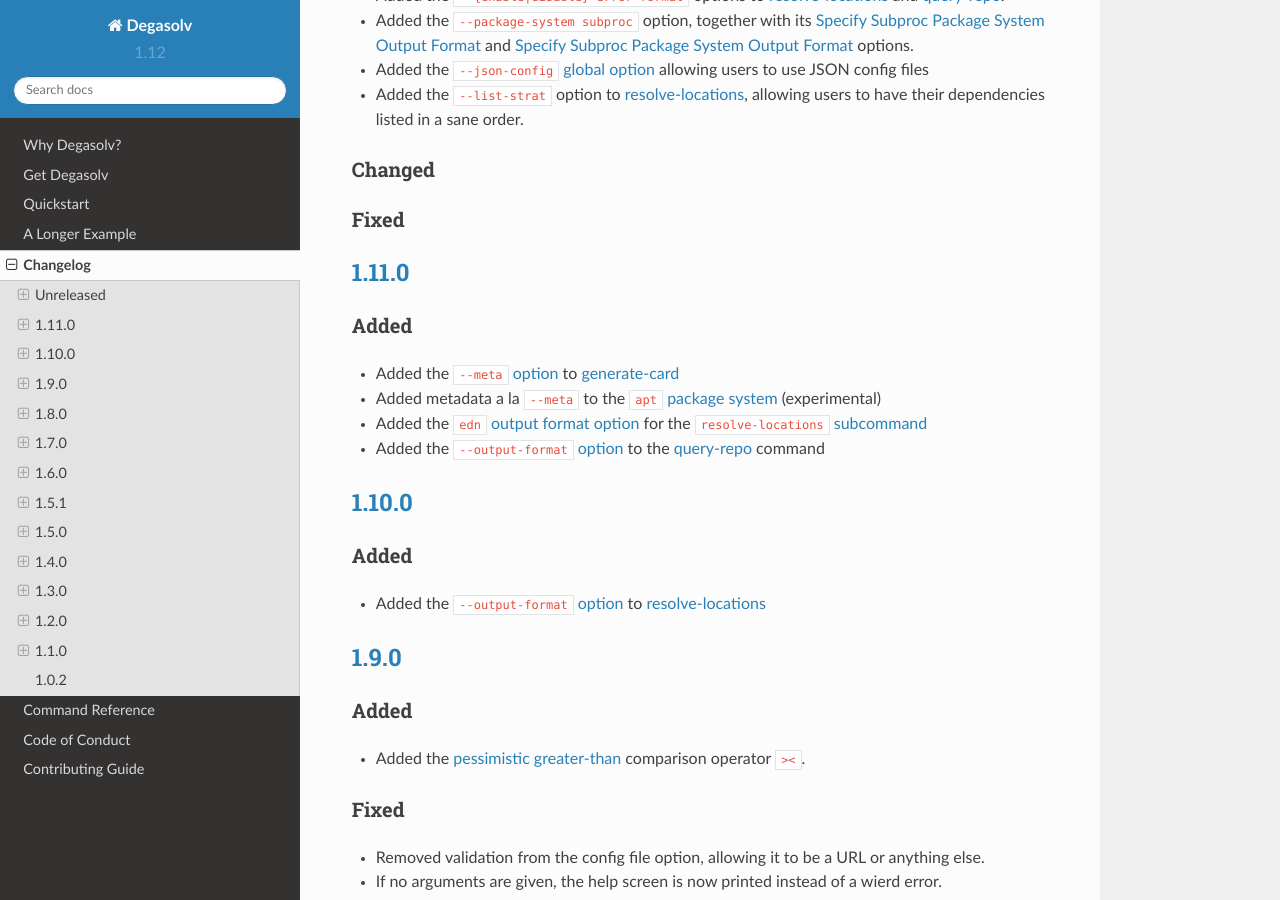
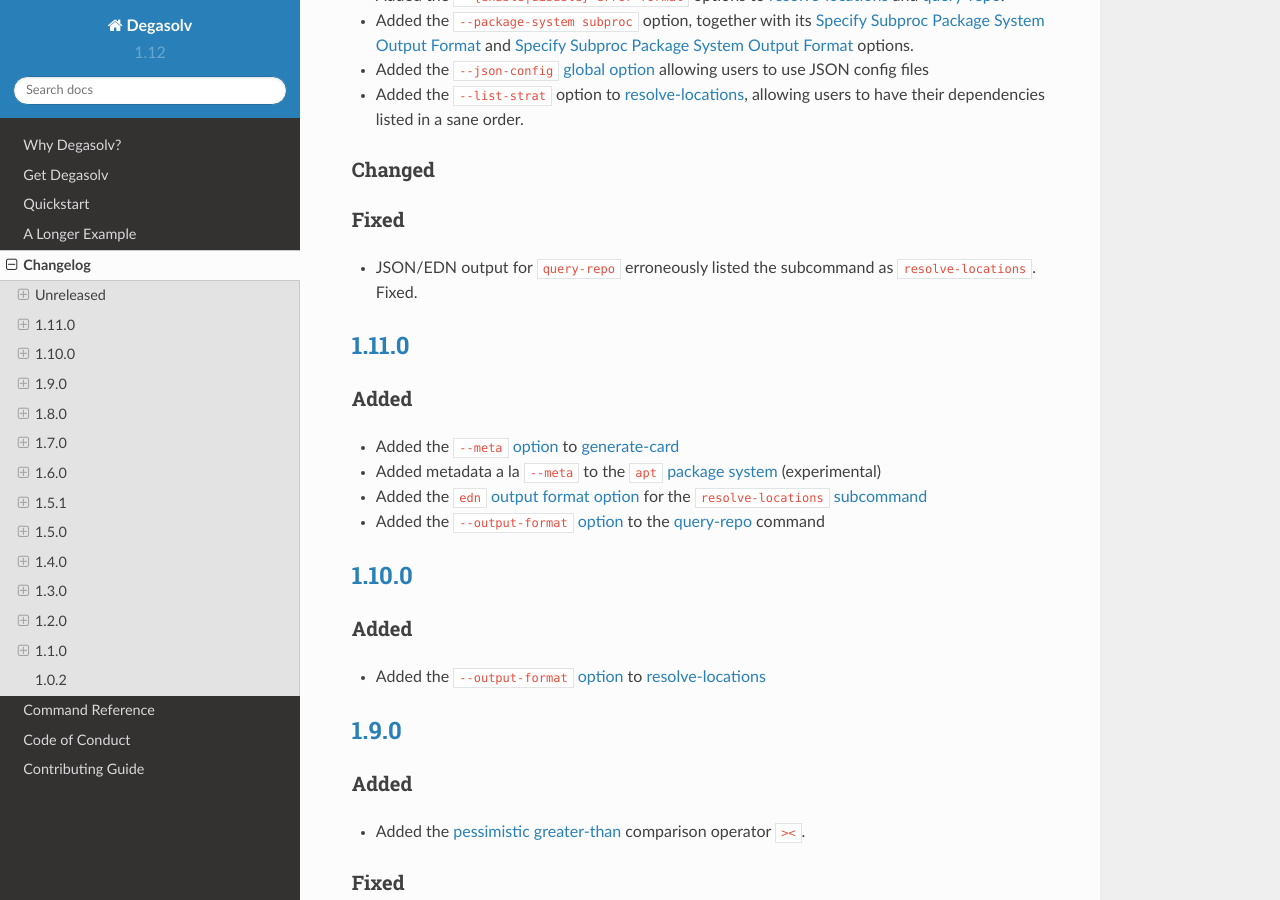
Before and after one commit to djhaskin987/degasolv, a Sphinx documentation site: the page built from docs/changelog.rst, in a window 1280 px wide and 900 px high, scrolled down 378 px. Built offline with Sphinx 7.4.7 and the Read the Docs theme 2.0.0, drawn with Linux system fonts in a browser that asks for light colours.

```diff
--- a/docs/changelog.rst
+++ b/docs/changelog.rst
@@ -36,6 +36,9 @@
 
 Fixed
 +++++
+
+- JSON/EDN output for ``query-repo`` erroneously listed the subcommand as
+  ``resolve-locations``. Fixed.
 
 `1.11.0`_
 ---------
```
Also changed, not shown: 3 other files.
